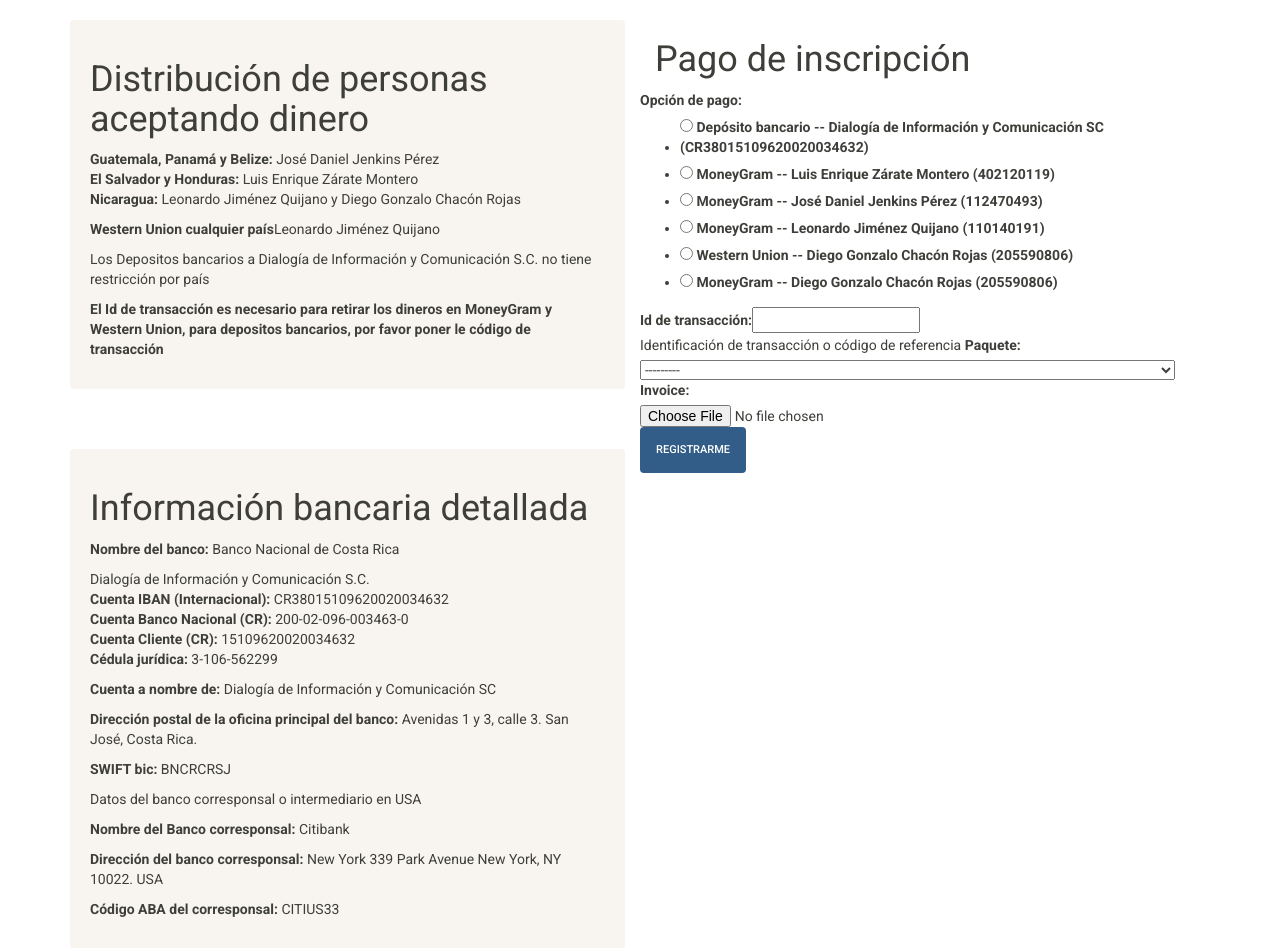
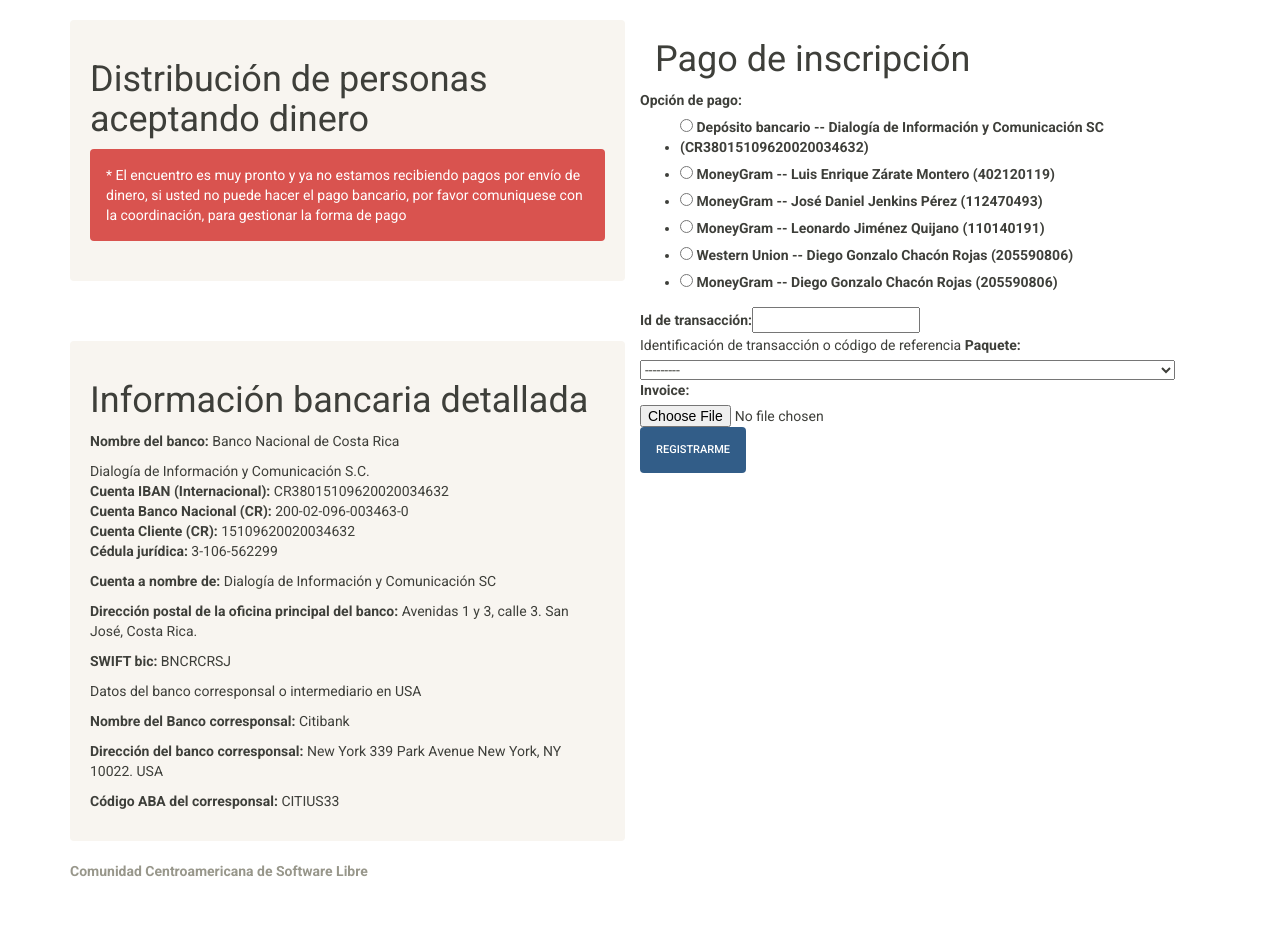
Before and after one commit to luisza/registro_pylatam2025, a Django app: template ecsl/templates/ecsl/payment_form.html in a window 1280 px wide. Shown: the part 64-1012 px from the top of the page. After the commit the page ends 941 px from the top, so only its background shows below. Run offline with Django 3.2, Linux system fonts and the light colour scheme; the template is opened without the code that fills it: values that come from a table or form of the project are taken from there, others are empty; data comes from the database, SQL or seed files in the repository; parts of the project's set-up code (start-up, migrations or seed data) failed here and were passed over; some libraries are stand-ins or nearby versions.

Commit message:
mensaje no más WU

```diff
--- a/ecsl/templates/ecsl/payment_form.html
+++ b/ecsl/templates/ecsl/payment_form.html
@@ -11,17 +11,8 @@
 <div class="well">
 <h1>Distribución de personas aceptando dinero</h1>
 <p>
-<b>Guatemala, Panamá y Belize:</b> José Daniel Jenkins Pérez<br>
-<b>El Salvador y Honduras:</b> Luis Enrique Zárate Montero<br>
-<b>Nicaragua:</b> Leonardo Jiménez Quijano y Diego Gonzalo Chacón Rojas <br>
-</p>
-<p><b>Western Union cualquier país</b>Leonardo Jiménez Quijano </p>
-<p>
-Los Depositos bancarios a Dialogía de Información y Comunicación S.C.
-no tiene restricción por país
-</p>
-<p>
-<b>El Id de transacción es necesario para retirar los dineros en MoneyGram y Western Union, para depositos bancarios, por favor poner le código de transacción</b></p>
+<div class="alert alert-danger"> * El encuentro es muy pronto y ya no estamos recibiendo pagos por envío de dinero,
+si usted no puede hacer el pago bancario, por favor comuniquese con la coordinación, para gestionar la forma de pago</div>
 
 </div>
 <br><br>
```
